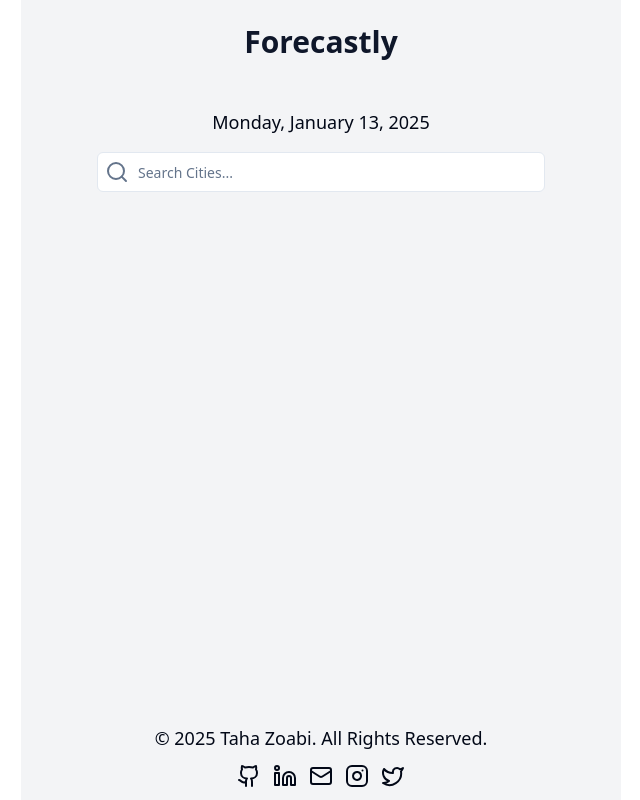
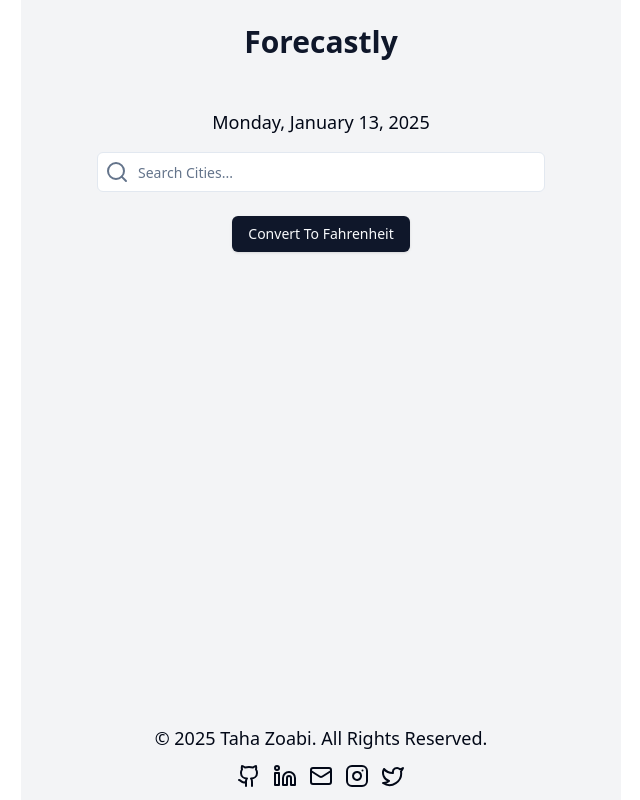
Before and after one commit to TahaZoabi/Forecastly, a Vue app: page / in a window 1280 px wide. Shown: the whole page, without its empty margins (319-959 px from the left). Built offline with nearby package versions, Linux system fonts and the light colour scheme.

Commit message:
add feat convert from Celsius to Fahrenheit

```diff
--- a/src/App.vue
+++ b/src/App.vue
@@ -7,9 +7,15 @@ import WeatherCard from "@/components/WeatherCard.vue";
 import { ref } from "vue";
 import type { WeatherData } from "@/lib/weather.ts";
 import ThreeDayForecast from "@/components/ThreeDayForecast.vue";
+import { Button } from "@/components/ui/button";
 
 const places = ref<WeatherData[]>([]);
 
+const fahrenheit = ref(false);
+
+const convertTemp = () => {
+  fahrenheit.value = !fahrenheit.value;
+};
 const addPlace = (data: WeatherData) => {
   places.value[0] = data;
 };
@@ -22,9 +28,13 @@ const addPlace = (data: WeatherData) => {
     >
       <Logo />
       <Search @place-data="addPlace" />
+
+      <Button @click="convertTemp"
+        >Convert To {{ fahrenheit ? "Celsius" : "Fahrenheit" }}</Button
+      >
       <div v-for="place in places" :key="place.location.name">
-        <WeatherCard :place="place" />
-        <ThreeDayForecast :place="place" />
+        <WeatherCard :place="place" :fahrenheit="fahrenheit" />
+        <ThreeDayForecast :place="place" :fahrenheit="fahrenheit" />
       </div>
 
       <Footer />
--- a/src/components/ThreeDayForecast.vue
+++ b/src/components/ThreeDayForecast.vue
@@ -4,11 +4,12 @@ import { defineProps } from "vue";
 import type { WeatherData } from "@/lib/weather.ts";
 defineProps<{
   place: WeatherData;
+  fahrenheit: boolean;
 }>();
 </script>
 
 <template>
   <div v-for="day in place.forecast.forecastday" :key="day.date_epoch">
-    <WeatherForecast :day="day" :place="place" />
+    <WeatherForecast :day="day" :place="place" :fahrenheit="fahrenheit" />
   </div>
 </template>
--- a/src/components/WeatherCard.vue
+++ b/src/components/WeatherCard.vue
@@ -6,6 +6,7 @@ import { Droplet, Wind } from "lucide-vue-next";
 
 const props = defineProps<{
   place: WeatherData;
+  fahrenheit: boolean;
 }>();
 
 // Computed property to extract and format the local time
@@ -51,10 +52,19 @@ const localTime = computed(() => {
       <!-- Temperature & Feels Like -->
       <div class="flex items-center mb-4">
         <span class="text-6xl font-bold"
-          >{{ Math.round(place.current.temp_c) }}&deg;C</span
+          >{{
+            fahrenheit
+              ? Math.round(place.current.temp_f)
+              : Math.round(place.current.temp_c)
+          }}&deg;{{ fahrenheit ? "F" : "C" }}</span
         >
         <p class="text-lg ml-4">
-          Feels like {{ Math.round(place.current.feelslike_c) }}&deg;C
+          Feels like
+          {{
+            fahrenheit
+              ? Math.round(place.current.feelslike_f)
+              : Math.round(place.current.feelslike_c)
+          }}&deg;{{ fahrenheit ? "F" : "C" }}
         </p>
       </div>
 
@@ -62,7 +72,11 @@ const localTime = computed(() => {
       <div class="grid grid-cols-2 gap-4 text-sm">
         <div class="flex items-center">
           <span><Wind /></span>
-          <p class="ml-2">Wind: {{ place.current.wind_kph }} kph</p>
+          <p class="ml-2">
+            Wind:
+            {{ fahrenheit ? place.current.wind_mph : place.current.wind_kph }}
+            {{ fahrenheit ? "mp" : "km" }}/h
+          </p>
         </div>
         <div class="flex items-center">
           <span><Droplet /></span>
--- a/src/components/WeatherForecast.vue
+++ b/src/components/WeatherForecast.vue
@@ -6,6 +6,7 @@ import { Droplet, Wind } from "lucide-vue-next";
 defineProps<{
   day: Day;
   place: WeatherData;
+  fahrenheit: boolean;
 }>();
 </script>
 
@@ -43,7 +44,11 @@ defineProps<{
           />
           <div class="ml-4">
             <p class="text-4xl font-bold">
-              {{ Math.floor(day.day.maxtemp_c) }}&deg;C
+              {{
+                fahrenheit
+                  ? Math.floor(day.day.maxtemp_f)
+                  : Math.floor(day.day.maxtemp_c)
+              }}&deg;{{ fahrenheit ? "F" : "C" }}
             </p>
             <p class="text-lg">{{ day.day.condition.text }}</p>
           </div>
@@ -56,7 +61,10 @@ defineProps<{
       >
         <div class="flex justify-center items-center gap-2">
           <span><Wind /></span>
-          <p class="text-sm">Wind: {{ day.day.maxwind_kph }} kph</p>
+          <p class="text-sm">
+            Wind: {{ fahrenheit ? day.day.maxwind_mph : day.day.maxwind_kph }}
+            {{ fahrenheit ? "mp" : "km" }}/h
+          </p>
         </div>
         <div class="flex justify-center items-center gap-2">
           <span><Droplet /></span>
```
